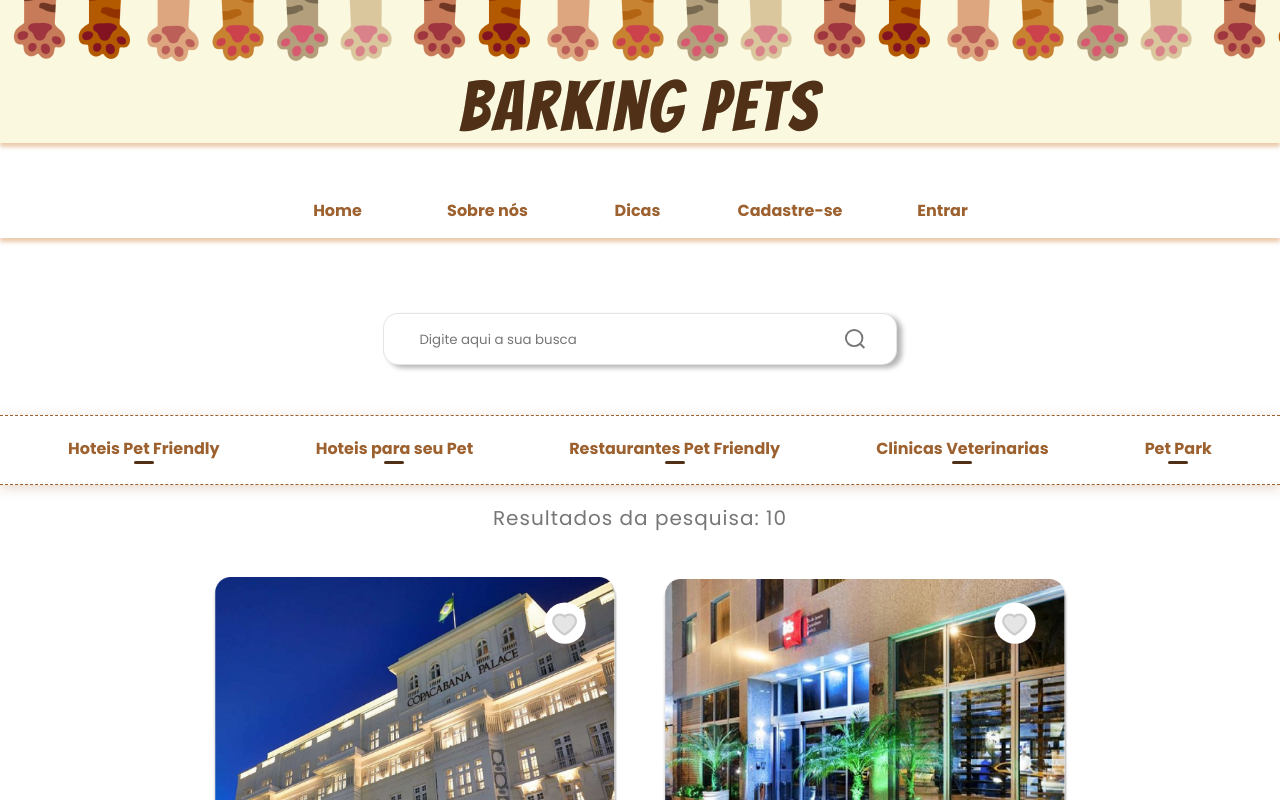
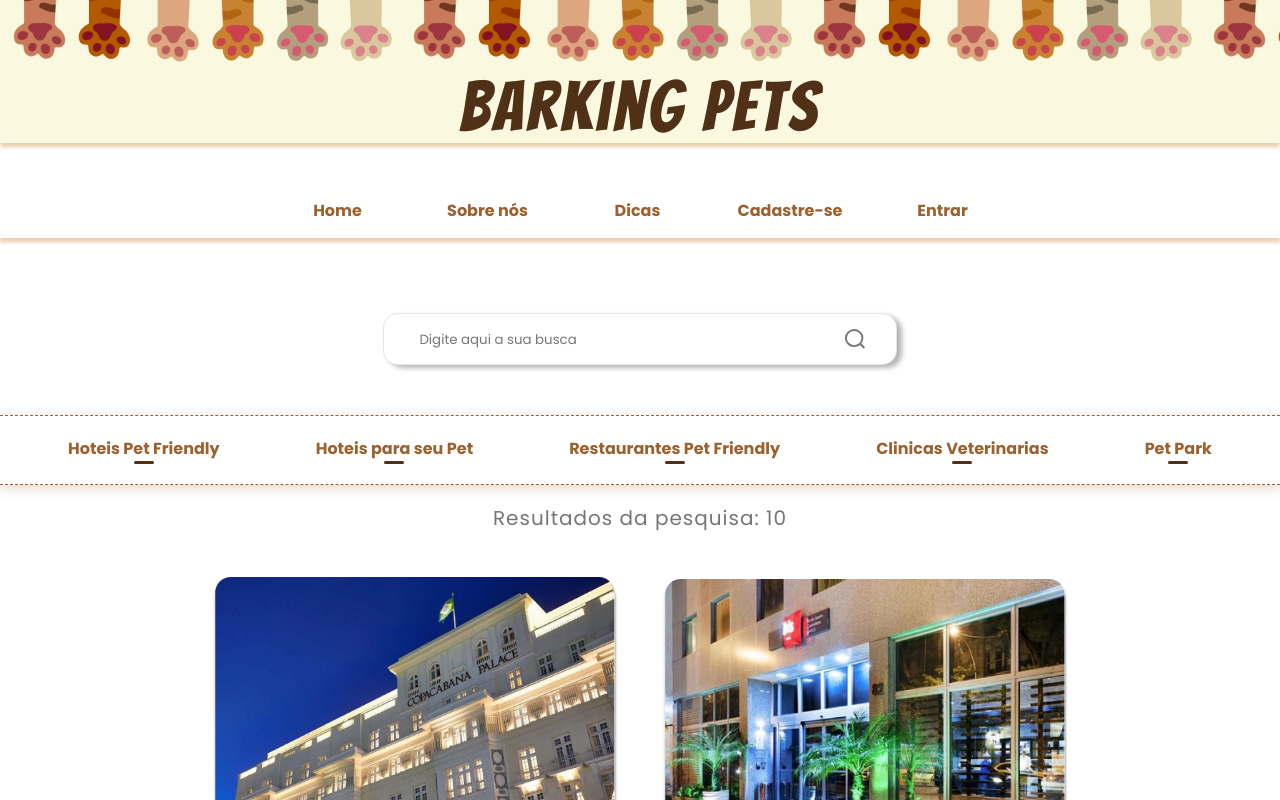
Before and after one commit to estartandodevs-course/barking-pets, a React (Create React App) app: page /resultado_busca in a window 1280 px wide. Shown: the top 800 px of the page. Built offline with nearby package versions, Linux system fonts and the light colour scheme.

Commit message:
refatorada a classe para "favorite"

```diff
--- a/src/components/Favorite/index.js
+++ b/src/components/Favorite/index.js
@@ -12,7 +12,7 @@ export function Favorite({ classFavorite = "" }) {
   return (
     <img
       onClick={changeImage}
-      className={`Favorite ${classFavorite}`}
+      className={`favorite ${classFavorite}`}
       src={focus ? Favoritar : Favoritado}
       alt="favoritar"
     />
--- a/src/components/Favorite/styles.scss
+++ b/src/components/Favorite/styles.scss
@@ -1,9 +1,7 @@
 @import "../../styles/global.scss";
 
-.Favorite {
+.favorite {
   position: absolute;
   cursor: pointer;
   height: 60px;
-  right: 20px;
-  top: 20px;
 }
```
